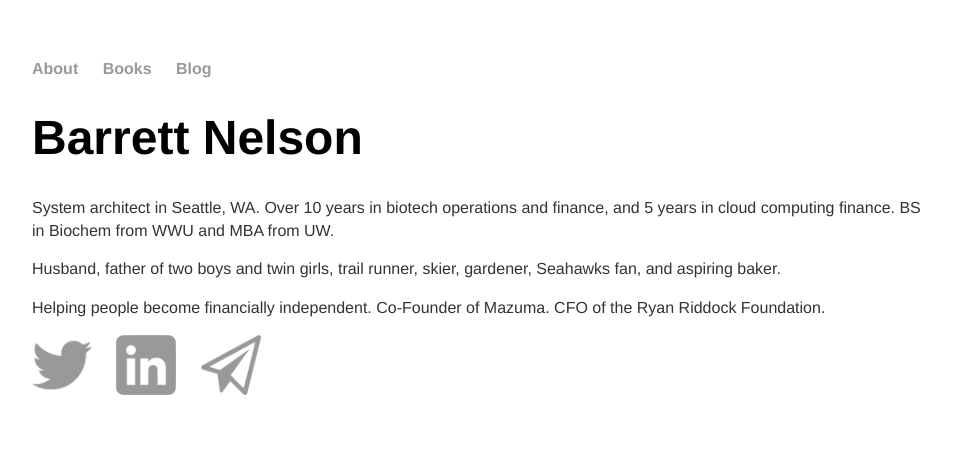
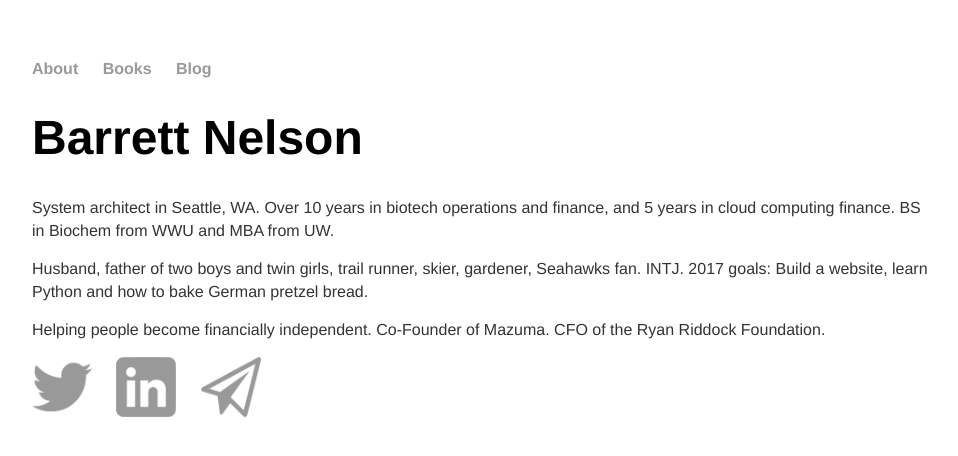
Before and after one commit to bstnel/bstnel.github.io, a Jekyll site: the page built from index.html, in a window 1280 px wide. Shown: the top 456 px of the page, without its empty margins (160-1118 px from the left). Built offline with Jekyll 4.4.1, drawn with Linux system fonts in a browser that asks for light colours.

Commit message:
Update index.html

```diff
--- a/index.html
+++ b/index.html
@@ -5,6 +5,6 @@ title: About
 <div class="blurb">
 	<h1>Barrett Nelson</h1>
 	<p>System architect in Seattle, WA. Over 10 years in biotech operations and finance, and 5 years in cloud computing finance. BS in Biochem from WWU and MBA from UW.</p>
-	<p>Husband, father of two boys and twin girls, trail runner, skier, gardener, Seahawks fan, and aspiring baker. </p>
+	<p>Husband, father of two boys and twin girls, trail runner, skier, gardener, Seahawks fan. INTJ. 2017 goals: Build a website, learn Python and how to bake German pretzel bread. </p>
 	<p>Helping people become financially independent. Co-Founder of Mazuma. CFO of the Ryan Riddock Foundation.</p>
 </div><!-- /.blurb -->
```
